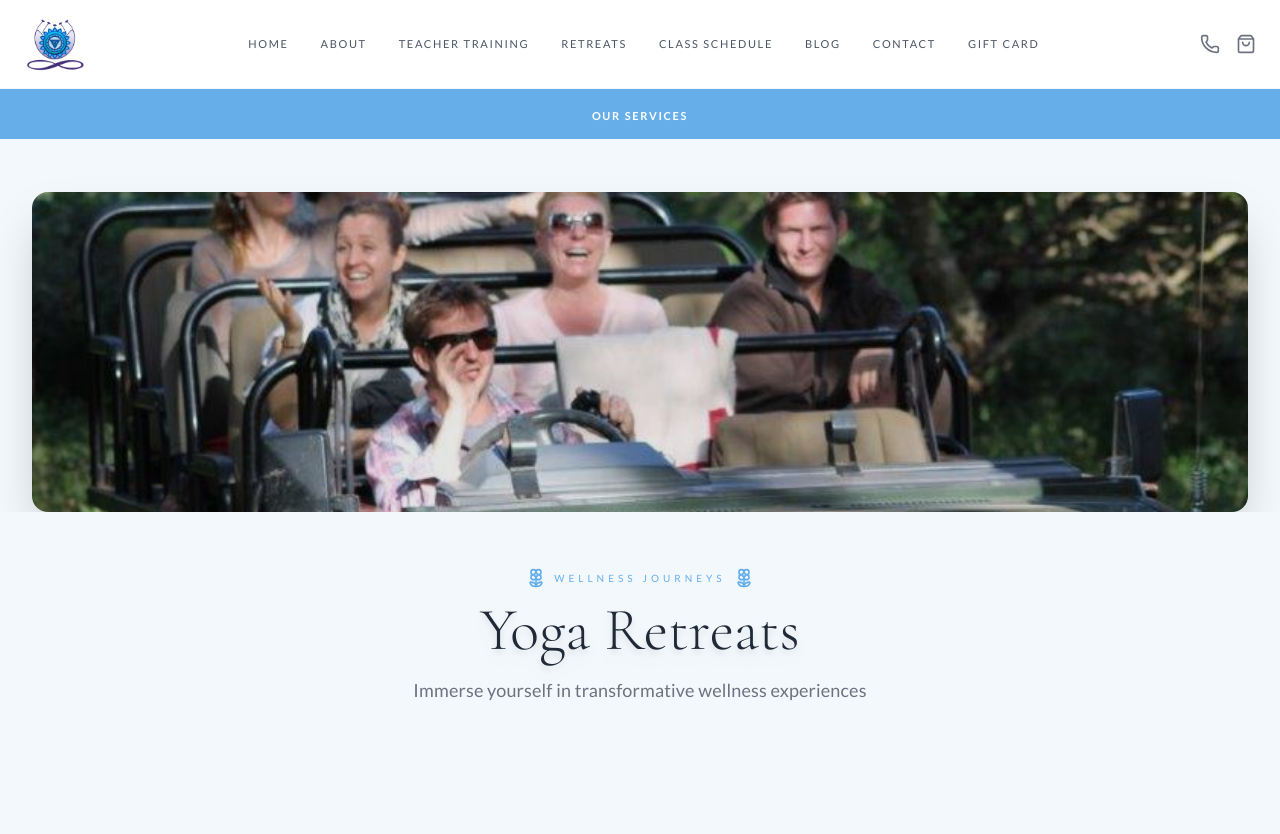
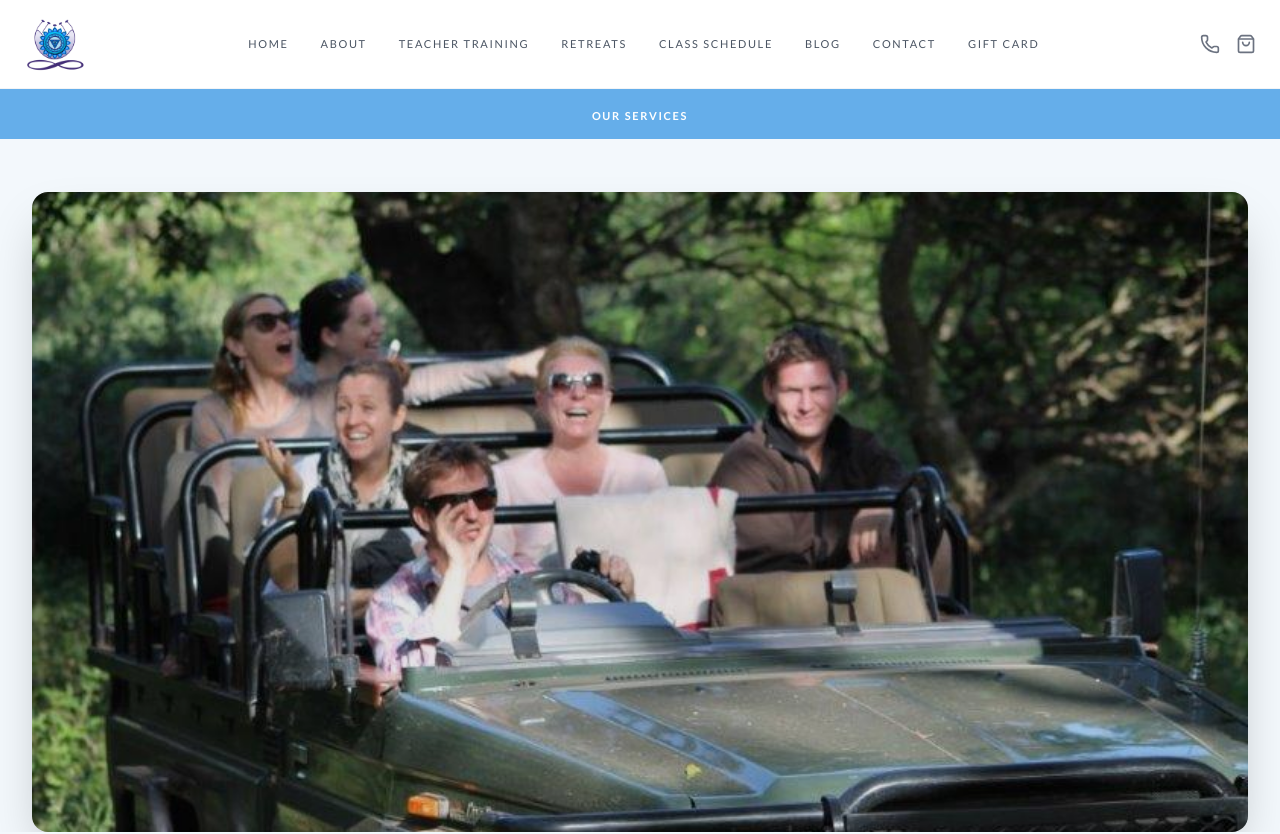
Before and after one commit to rebotilwe/devahiti-booking-system, a React (Vite) app in the folder frontend/: page /retreats in a window 1280 px wide. Shown: the top 834 px of the page. Built offline with nearby package versions, Linux system fonts and the light colour scheme.

Commit message:
retreats

```diff
--- a/frontend/src/pages/Retreats.jsx
+++ b/frontend/src/pages/Retreats.jsx
@@ -115,10 +115,10 @@ export default function Retreats() {
         </div>
       )}
 
-      {/* ========== Page Hero — reduced size: was stretching a smaller-resolution photo to nearly full viewport height, which caused the blur, and ate space that should go to the retreat photos below ========== */}
+      {/* ========== Page Hero - NO TEXT ON IMAGE ========== */}
       <section className="w-full">
         <div className="relative w-full max-w-7xl mx-auto px-2 sm:px-4 md:px-6 lg:px-8">
-          <div className="relative w-full overflow-hidden rounded-xl sm:rounded-2xl shadow-xl sm:shadow-2xl" style={{ aspectRatio: '21/9', maxHeight: '320px' }}>
+          <div className="relative w-full overflow-hidden rounded-xl sm:rounded-2xl shadow-xl sm:shadow-2xl" style={{ aspectRatio: '16/9', maxHeight: '80vh' }}>
             <img
               src={heroRetreatsImg}
               alt="Devahiti Retreats"
```
